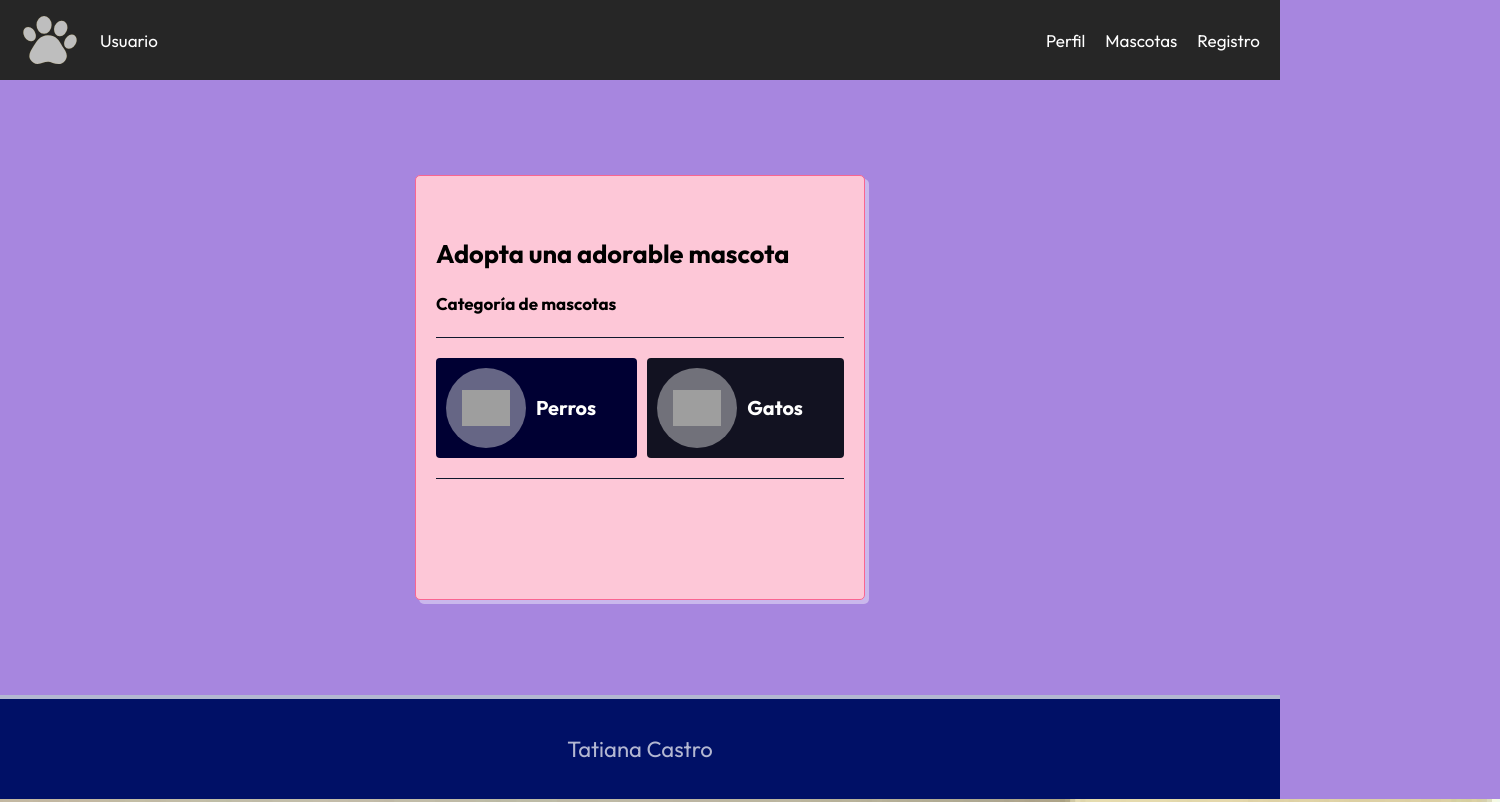
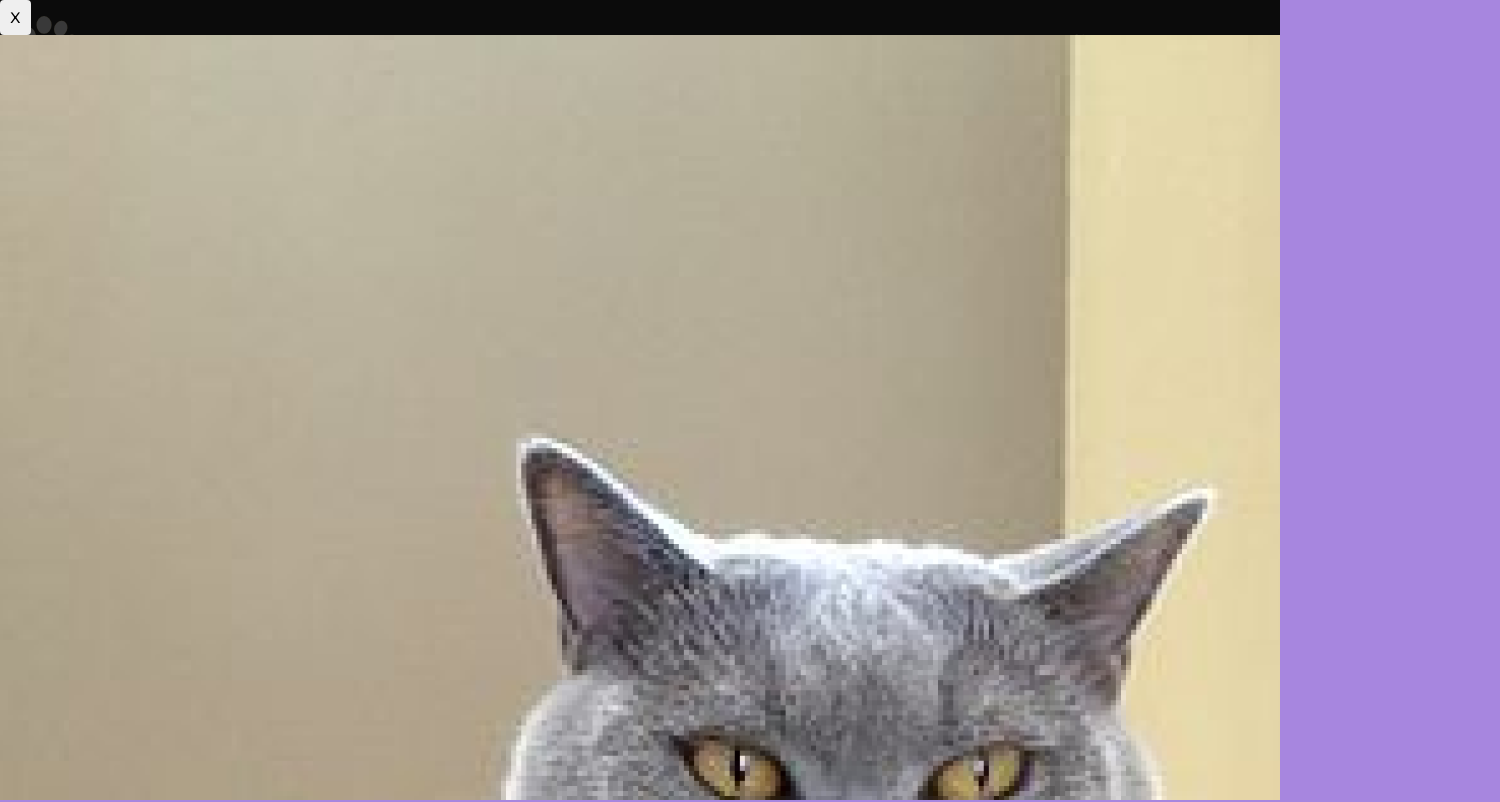
Before and after one commit to dlunamontilla/mascotas, a plain HTML site: page index.html in a window 1280 px wide. Shown: the top 802 px of the page, 1500 px wide, since content can reach past the window. Drawn offline with Linux system fonts and the light colour scheme; grey boxes are pictures that could not be loaded.

Commit message:
Implementacion parcial de estilos

```diff
--- a/index.html
+++ b/index.html
@@ -2,12 +2,12 @@
 <html lang="es-CO">
 
 <head>
-    <meta charset="UTF-8">
-    <meta http-equiv="X-UA-Compatible" content="IE=edge">
-    <meta name="viewport" content="width=device-width, initial-scale=1.0">
+    <meta charset="UTF-8" />
+    <meta http-equiv="X-UA-Compatible" content="IE=edge" />
+    <meta name="viewport" content="width=device-width, initial-scale=1.0" />
     <title>Adopción de mascotas</title>
 
-    <link rel="stylesheet" href="css/style.css">
+    <link rel="stylesheet" href="css/style.css" />
 </head>
 
 <body>
@@ -56,6 +56,10 @@
     <div class="modal-container">
         <div class="modal-mascotas" id="modal-mascotas">
             <header class="modal-mascotas__photo">
+                <button class="modal-mascots__photo__exist">
+                    X
+                </button>
+
                 <img src="src/imgadopcion/img-1.png" alt="Masacota de prueba" />
             </header>
 
--- /dev/null
+++ b/src/sass/_modal.scss
@@ -0,0 +1,9 @@
+.modal-container {
+    position: fixed;
+    background-color: rgba(black, 0.7);
+
+    margin: auto;
+    left: 0; right: 0;
+    top: 0; bottom: 0;
+    overflow: auto;
+}
--- a/src/sass/style.scss
+++ b/src/sass/style.scss
@@ -11,3 +11,4 @@
 @import "main";
 @import "mascotas";
 @import "forms";
+@import "modal";
```
Also changed, not shown: css/style.css, 1 other file.
